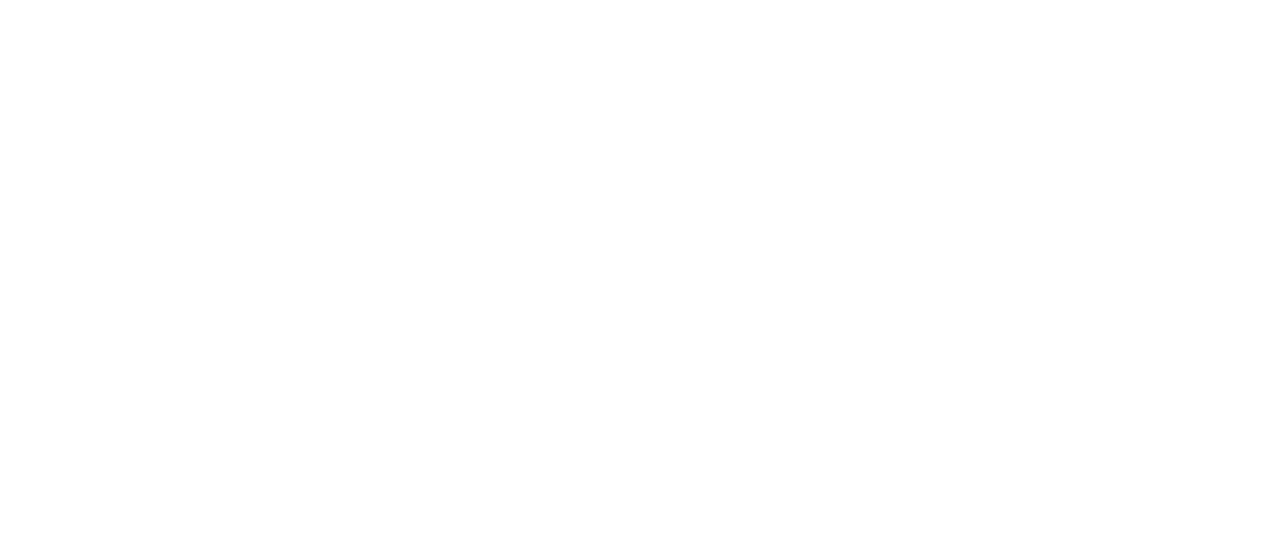
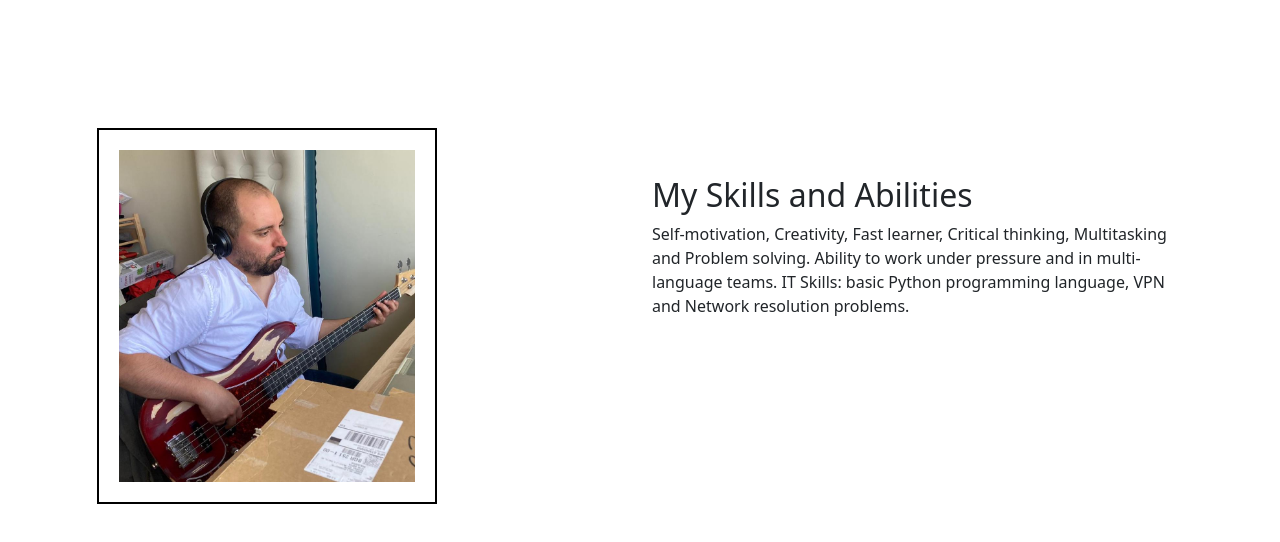
Before and after one commit to biancafrancini/Vanni-CV, a React (Create React App) app in the folder my-cv/: page /myskills in a window 1280 px wide. Before the commit this address had no page. Shown: the top 542 px of the page. Built offline with nearby package versions, Linux system fonts and the light colour scheme; a web font is replaced by a local one.

Commit message:
Added pages details

```diff
--- a/my-cv/src/App.js
+++ b/my-cv/src/App.js
@@ -15,6 +15,8 @@ function App() {
       <Routes>
         <Route path="/" element={<Homepage />} />
         <Route path="/aboutme" element={<AboutMe />} />
+        <Route path="/myskills" element={<MySkills />} />
+        <Route path="/contactme" element={<ContactMe />} />
       </Routes>
     </div>
 
--- a/my-cv/src/ContactMe.js
+++ b/my-cv/src/ContactMe.js
@@ -1,4 +1,6 @@
 import React from 'react';
+
+import './App.css';
 
 export default function ContactMe() {
     return (
--- a/my-cv/src/CvSections.js
+++ b/my-cv/src/CvSections.js
@@ -1,5 +1,6 @@
 import React from 'react';
 import AboutMe from "./AboutMe";
+import MySkills from "./MySkills";
 import AboutPic from './AboutPic.png';
 import SkillsPic from './SkillsPic.jpg';
 import Modelling from './Modelling.png';
@@ -36,7 +37,7 @@ export default function CvSections(){
           IT Skills: basic Python programming language, VPN and Network resolution problems.
           </p>
           <button type="button" className="btn success button-learnMore">
-            Learn more
+          <a className="myskills-link" target="_blank" href="./MySkills">Learn more</a>
           </button>
         </div>
         <div className="col-6 mt-5 img-my-projects">
--- a/my-cv/src/Homepage.js
+++ b/my-cv/src/Homepage.js
@@ -1,5 +1,6 @@
 import React from 'react';
 import CvSections from "./CvSections";
+import ContactMe from "./ContactMe";
 
 import "bootstrap/dist/css/bootstrap.min.css";
 import './App.css';
@@ -17,6 +18,10 @@ export default function Homepage() {
         <div className="containerTwo">
           <CvSections />
         </div>
+            <a className="contactme-link" target="_blank" href="./ContactMe">Contact me</a>
+          <br />
+          <br />
+
         <footer className="Homepage-footer">
           <p>
             Coded by <a className="github-link" href="https://github.com/biancafrancini" target="_blank" rel="noreferrer"> Bianca Francini </a>
--- a/my-cv/src/MySkills.js
+++ b/my-cv/src/MySkills.js
@@ -1,7 +1,26 @@
 import React from 'react';
+import SkillsPic from './SkillsPic.jpg';
+
+import './App.css';
 
 export default function MySkills() {
     return (
-        <p> Hello, see my skills here</p>
+        <div className="sections">
+<div className="container" id="myskills-sections">
+      <div className="row abstract">
+        <div className="col-6 mt-5 img-my-projects">
+        <img src={SkillsPic} className="Skills-picture" alt="img" />
+        </div>
+        <div  className="col-6  mt-5 introducing-projects">
+          <h2 className="projectsTitle mt-5">My Skills and Abilities</h2>
+          <p className="text-skills">
+          Self-motivation, Creativity, Fast learner, Critical thinking, Multitasking and Problem solving.
+          Ability to work under pressure and in multi-language teams.
+          IT Skills: basic Python programming language, VPN and Network resolution problems.
+          </p>
+        </div>
+        </div>
+        </div>
+        </div>
     );
 }
```
Also changed, not shown: 1 other file (tests, documents, lock files or other folders).
